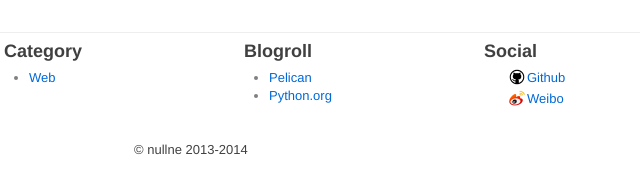
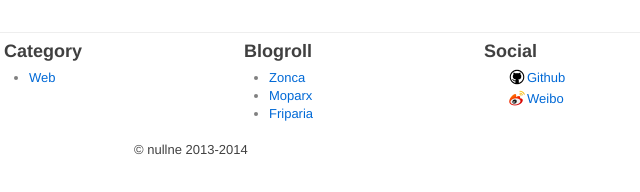
Before and after one commit to nullne/nullne.github.io, a plain HTML site: page about.html in a window 1280 px wide. Shown: the part 588-780 px from the top of the page, 406-1046 px from the left. Drawn offline with Linux system fonts and the light colour scheme.

Commit message:
Travis build 22 pushed to Github Pages

```diff
--- a/about.html
+++ b/about.html
@@ -75,8 +75,9 @@
                 <div class="span4">
                     <h3>Blogroll</h3>
                     <ul>
-                        <li><a href="http://getpelican.com/">Pelican</a></li>
-                        <li><a href="http://python.org/">Python.org</a></li>
+                        <li><a href="http://zonca.github.io/">Zonca</a></li>
+                        <li><a href="http://.moparx.com/">Moparx</a></li>
+                        <li><a href="http://blog.friparia.com/">Friparia</a></li>
                     </ul>
                 </div>
                 <div class="social span4">
```
Also changed, not shown: archives.html (+3 -2 lines), author/nullne.html (+3 -2 lines), authors.html (+3 -2 lines), categories.html (+3 -2 lines), category/web.html (+3 -2 lines), index.html (+3 -2 lines), search.html (+3 -2 lines), tag/arp.html (+3 -2 lines), tag/wireshark.html (+3 -2 lines), tags.html (+3 -2 lines).
